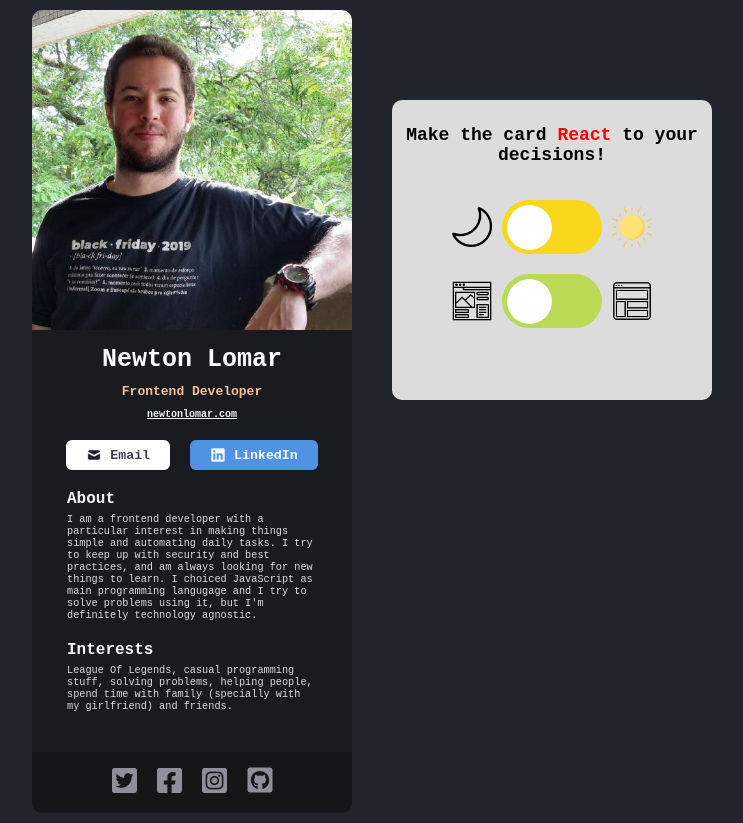
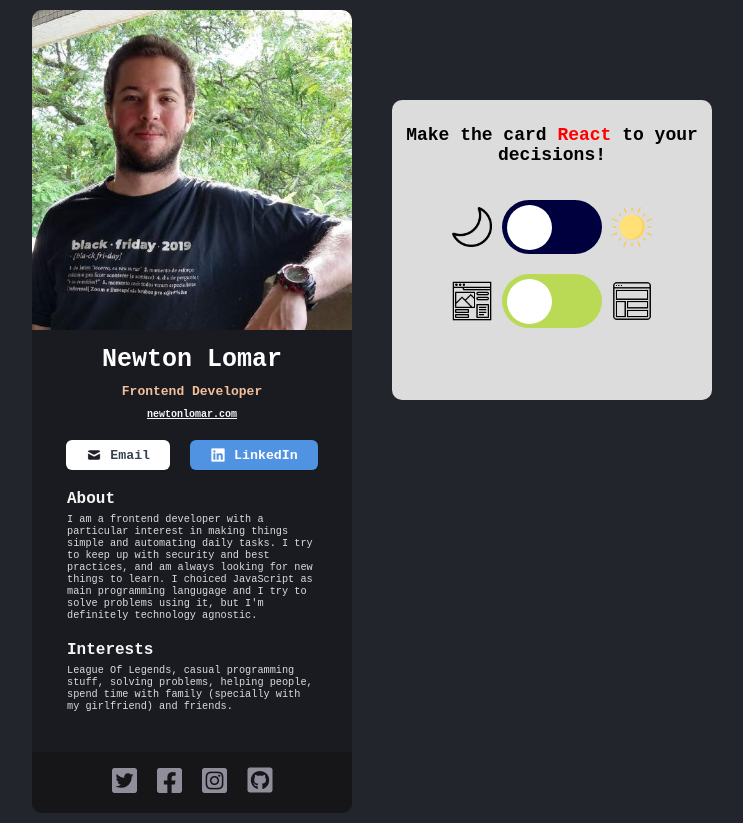
Before and after one commit to newlomar/digital-business-card, a React (Vite) app: page / in a window 1280 px wide. Shown: the whole page, without its empty margins (268-1011 px from the left). Built offline with nearby package versions, Linux system fonts and the light colour scheme; a web font is replaced by a local one.

Commit message:
label background color correction

```diff
--- a/src/App.css
+++ b/src/App.css
@@ -199,7 +199,7 @@ input[type='checkbox'] {
   text-indent: -9999px;
   width: 100px;
   height: 54px;
-  background: #f9d71c;
+  background: #00003f;
   display: block;
   border-radius: 50px;
   position: relative;
@@ -222,7 +222,7 @@ label:after {
 }
 
 input:checked + label {
-  background: #00003f;
+  background: #f9d71c;
 }
 
 input:checked + .design {
```
